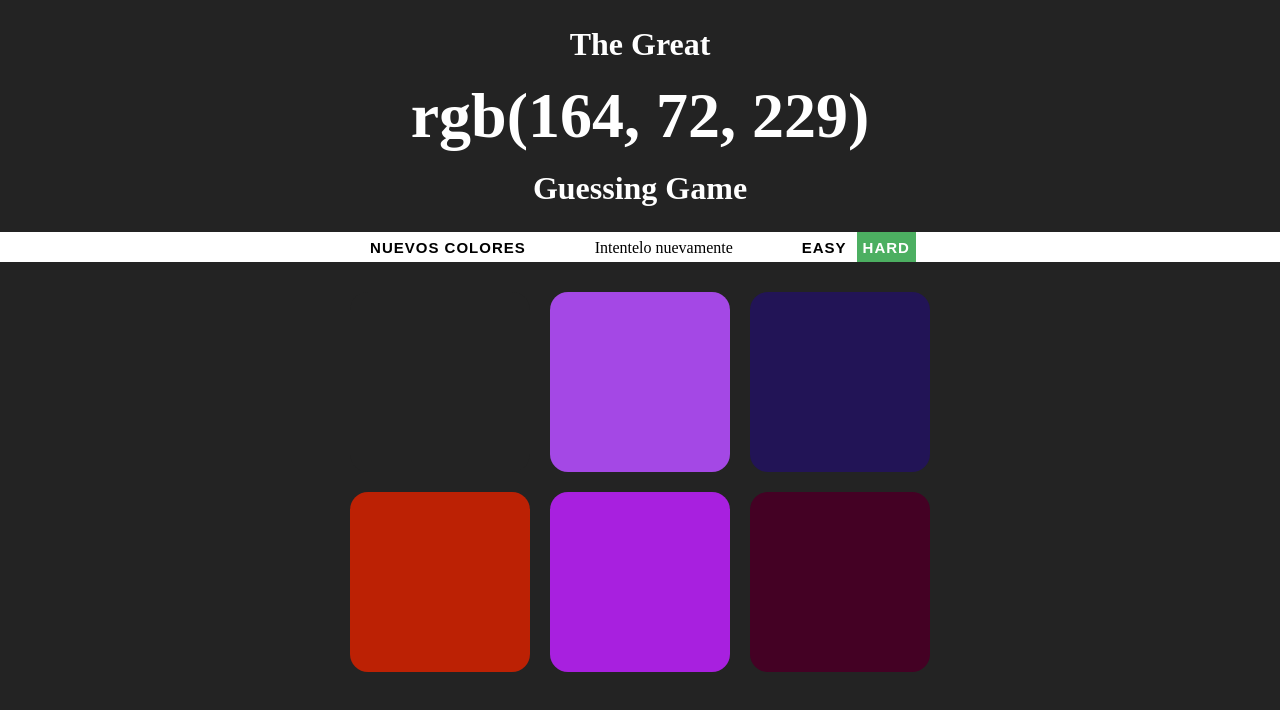
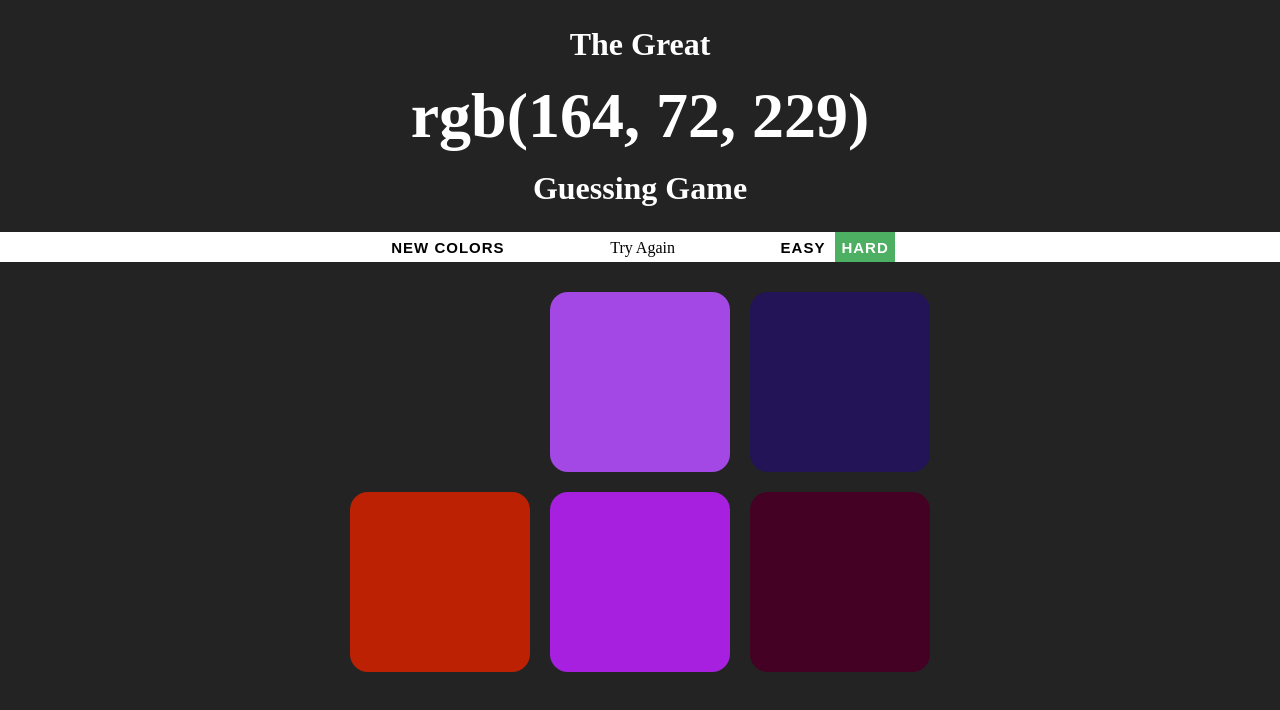
Before and after one commit to Aurock98/Color-Game, a plain HTML site: page index.html in a window 1280 px wide. Both pictures are taken after a click on the element 439 px from the left and 381 px from the top of the page. Drawn offline with Linux system fonts and the light colour scheme; a web font is replaced by a local one.

Commit message:
correcto

```diff
--- a/index.html
+++ b/index.html
@@ -1,3 +1,5 @@
+<!DOCTYPE html>
+
 <head>
     <meta charset="utf-8">
     <title>Color Game</title>
--- a/main.js
+++ b/main.js
@@ -12,6 +12,7 @@ let botoncito = document.querySelectorAll('.btn');
 init()
 
 function init() {
+  squares();
   btn();
   reset();
   setUpBtnReset();
@@ -41,7 +42,7 @@ function setUpBtnReset() {
     pickedColor = pickColor();
 
     colorDisplay.textContent = pickedColor;
-    this.textContent = "Nuevos Colores";
+    this.textContent = "New Colors";
     messageDisplay.textContent = "";
 
     for (let i = 0; i < square.length; i++) {
@@ -65,31 +66,35 @@ function reset(){
   }
   h1.style.background="#232323"
   messageDisplay.textContent=""
-  resetButton.textContent="Nuevos Colores"
+  resetButton.textContent="New Colors"
 }
 
 colorDisplay.textContent = pickedColor;
 
-for (let i = 0; i < square.length; i++) {
+function squares () {
+  for (let i = 0; i < square.length; i++) {
 
-  square[i].style.background = colors[i];
+    square[i].style.backgroundColor = colors[i]
 
-  square[i].addEventListener("click", function () {
+    square[i].addEventListener("click", function(){
 
-    let clickedColor = this.style.background;
+        let clickedColor = this.style.backgroundColor
+        if (clickedColor !== pickedColor) {
 
-    if (clickedColor === pickedColor) {
-      messageDisplay.textContent = "Correcto";
-      resetButton.textContent = "Jugar otra vez";
-      changeColors(clickedColor);
-      h1.style.background = clickedColor;
-    } else {
-      this.style.background = "#232323";
-      messageDisplay.textContent = "Intentelo nuevamente";
-    }
-  })
+            this.style.backgroundColor = "#232323"
+            message.textContent = "Try Again"
+
+        }else{
+
+            message.textContent = "Correct! "
+            h1.style.backgroundColor = pickedColor
+            changeColors(pickedColor)
+            containerButtons.style.backgroundColor = "rgb(224, 235, 161)"
+            resetButton.textContent = "Play Again?"
+        }
+    })
+  }
 }
-
 
 function changeColors(color) {
 
```
